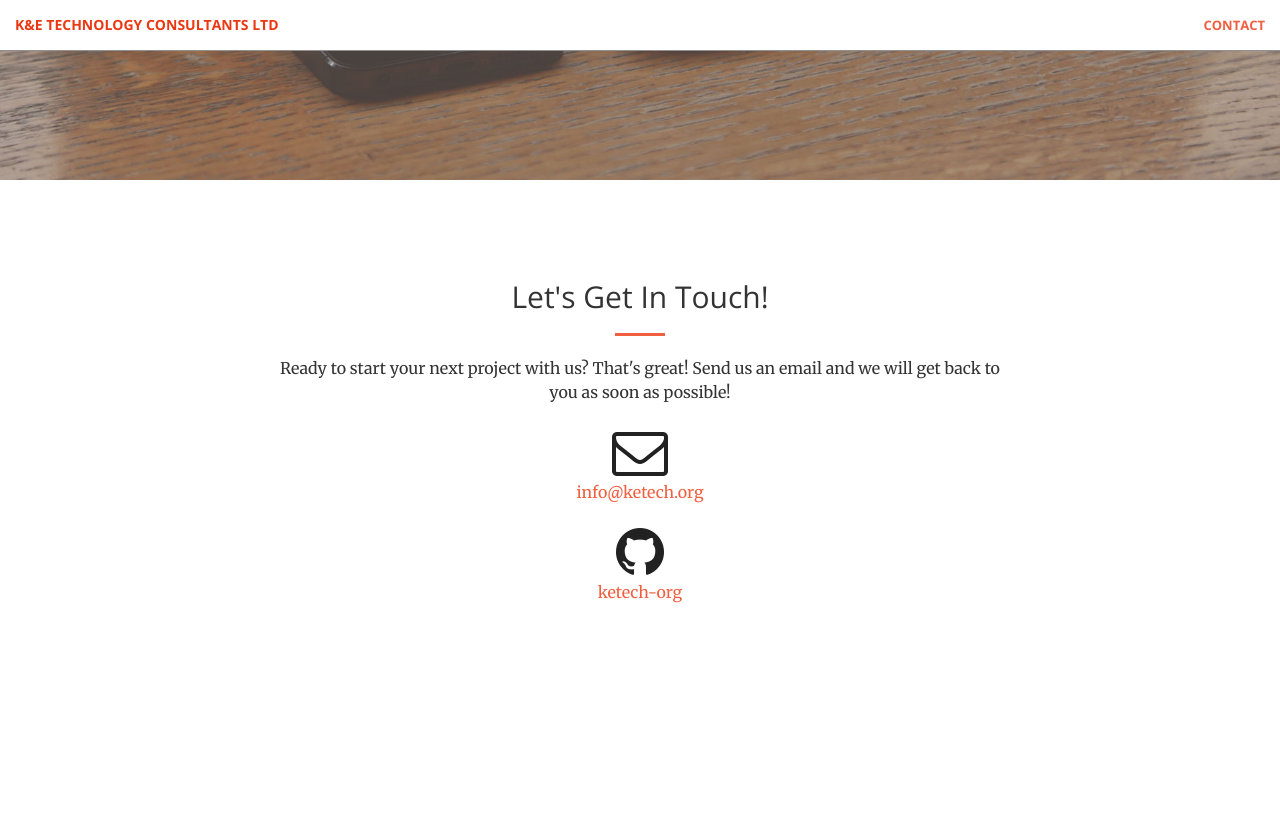
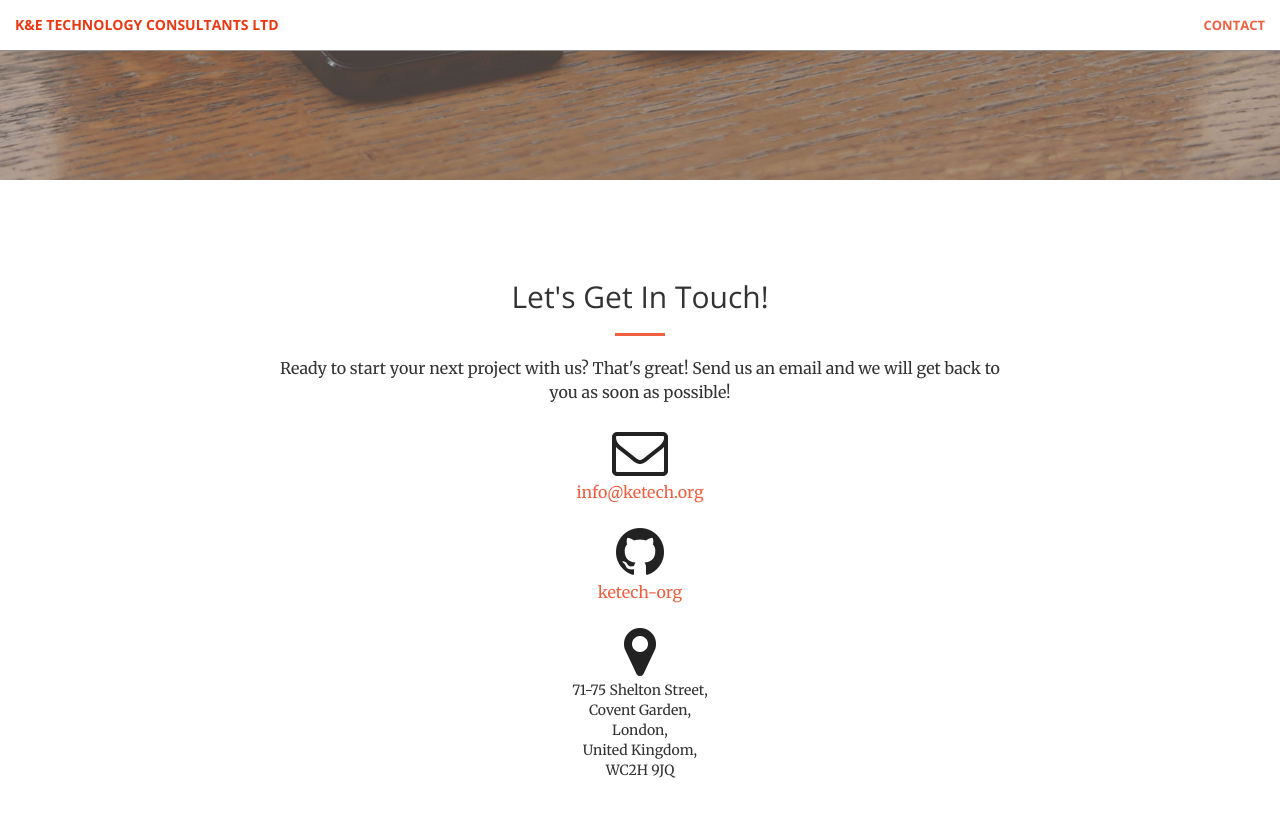
Before and after one commit to ketech-org/ketech-org.github.io, a Jekyll site: the page built from index.html, in a window 1280 px wide and 900 px high, scrolled down 720 px. Shown: the top 817 px of the window. Built offline with Jekyll 4.4.1, drawn with Linux system fonts in a browser that asks for light colours; before the commit the page ends 1444 px from its top, so only the background shows below that.

Commit message:
company address

```diff
--- a/_includes/contact.html
+++ b/_includes/contact.html
@@ -9,12 +9,6 @@
             </div>
         </div>
         <div class="row">
-            <!-- <div class="col-lg-2 col-lg-offset-2 text-center">
-                <a href="https://twitter.com/{{ site.twitter_username }}">
-                    <i class="fa fa-twitter fa-3x wow bounceIn" data-wow-delay=".1s"></i>
-                    <p>{{ site.twitter_username }}</p>
-                </a>
-            </div> -->
             <div class="col text-center">
                 <a href="mailto:{{ site.email }}">
                     <i class="fa fa-envelope-o fa-3x wow bounceIn" data-wow-delay=".1s"></i>
@@ -27,5 +21,16 @@
                     <p>{{ site.github_username }}</p>
                 </a>
             </div>
+            <div class="col-lg-12 text-center">
+                <i class="fa fa-map-marker fa-3x wow bounceIn" data-wow-delay=".1s"></i>
+                <address>
+                    71-75 Shelton Street,<br>
+                    Covent Garden,<br>
+                    London,<br>
+                    United Kingdom,<br>
+                    WC2H 9JQ
+                </address>
+            </div>
         </div>
+    </div>
 </section>
```
